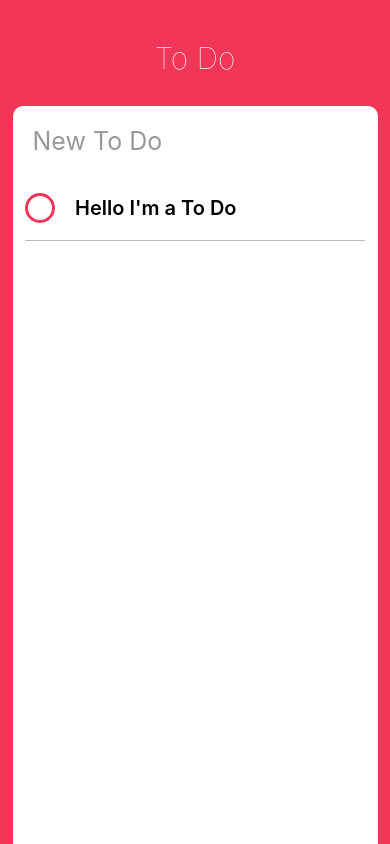
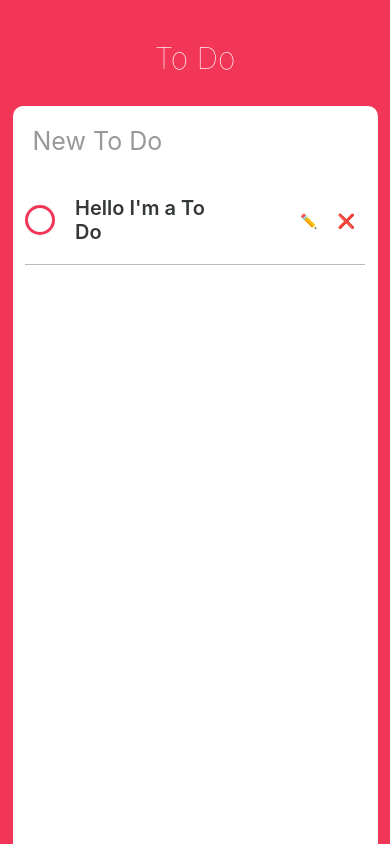
Before and after one commit to hanwjdgh/React-Native, a React Native app in the folder todo/: screen / in a window 390 px wide. Built offline with nearby package versions, Linux system fonts and the light colour scheme.

Commit message:
Add components

```diff
--- a/todo/ToDo.js
+++ b/todo/ToDo.js
@@ -15,9 +15,10 @@
     isCompleted: false
   };
   render() {
-        const { isCompleted } = this.state;
+    const { isEditing, isCompleted } = this.state;
     return (
       <View style={styles.container}>
+        <View style={styles.column}>
           <TouchableOpacity onPress={this._toggleComplete}>
             <View
               style={[
@@ -26,7 +27,38 @@
               ]}
             />
           </TouchableOpacity>
-                <Text style={styles.text}>Hello I'm a To Do</Text>
+          <Text
+            style={[
+              styles.text,
+              isCompleted ? styles.completedText : styles.uncompletedText
+            ]}
+          >
+            Hello I'm a To Do
+          </Text>
+        </View>
+
+        {isEditing ? (
+          <View style={styles.actions}>
+            <TouchableOpacity onPressOut={this._finishEditing}>
+              <View style={styles.actionContainer}>
+                <Text style={styles.actionText}>✅</Text>
+              </View>
+            </TouchableOpacity>
+          </View>
+        ) : (
+          <View style={styles.actions}>
+            <TouchableOpacity onPressOut={this._startEditing}>
+              <View style={styles.actionContainer}>
+                <Text style={styles.actionText}>✏️</Text>
+              </View>
+            </TouchableOpacity>
+            <TouchableOpacity>
+              <View style={styles.actionContainer}>
+                <Text style={styles.actionText}>❌</Text>
+              </View>
+            </TouchableOpacity>
+          </View>
+        )}
       </View>
     );
   }
@@ -37,6 +69,16 @@
       };
     });
   };
+  _startEditing = () => {
+    this.setState({
+      isEditing: true
+    });
+  };
+  _finishEditing = () => {
+    this.setState({
+      isEditing: false
+    });
+  };
 }
 
 const styles = StyleSheet.create({
@@ -45,8 +87,8 @@
     borderBottomColor: "#bbb",
     borderBottomWidth: StyleSheet.hairlineWidth,
     flexDirection: "row",
-        alignItems: "center"
-        //justifyContent: "space-between"
+    alignItems: "center",
+    justifyContent: "space-between"
   },
   circle: {
     width: 30,
@@ -66,5 +108,29 @@
     fontWeight: "600",
     fontSize: 20,
     marginVertical: 20
+  },
+  completedText: {
+    color: "#bbb",
+    textDecorationLine: "line-through"
+  },
+  uncompletedText: {
+    color: "#353839"
+  },
+  column: {
+    flexDirection: "row",
+    alignItems: "center",
+    width: width / 2
+  },
+  actions: {
+    flexDirection: "row"
+  },
+  actionContainer: {
+    marginVertical: 10,
+    marginHorizontal: 10
+  },
+  input: {
+    width: width / 2,
+    marginVertical: 15,
+    paddingBottom: 5
   }
 });
```
Also changed, not shown: todo/App.js (+5 -5 lines). Lines whose indentation alone changed are shown as unchanged.
